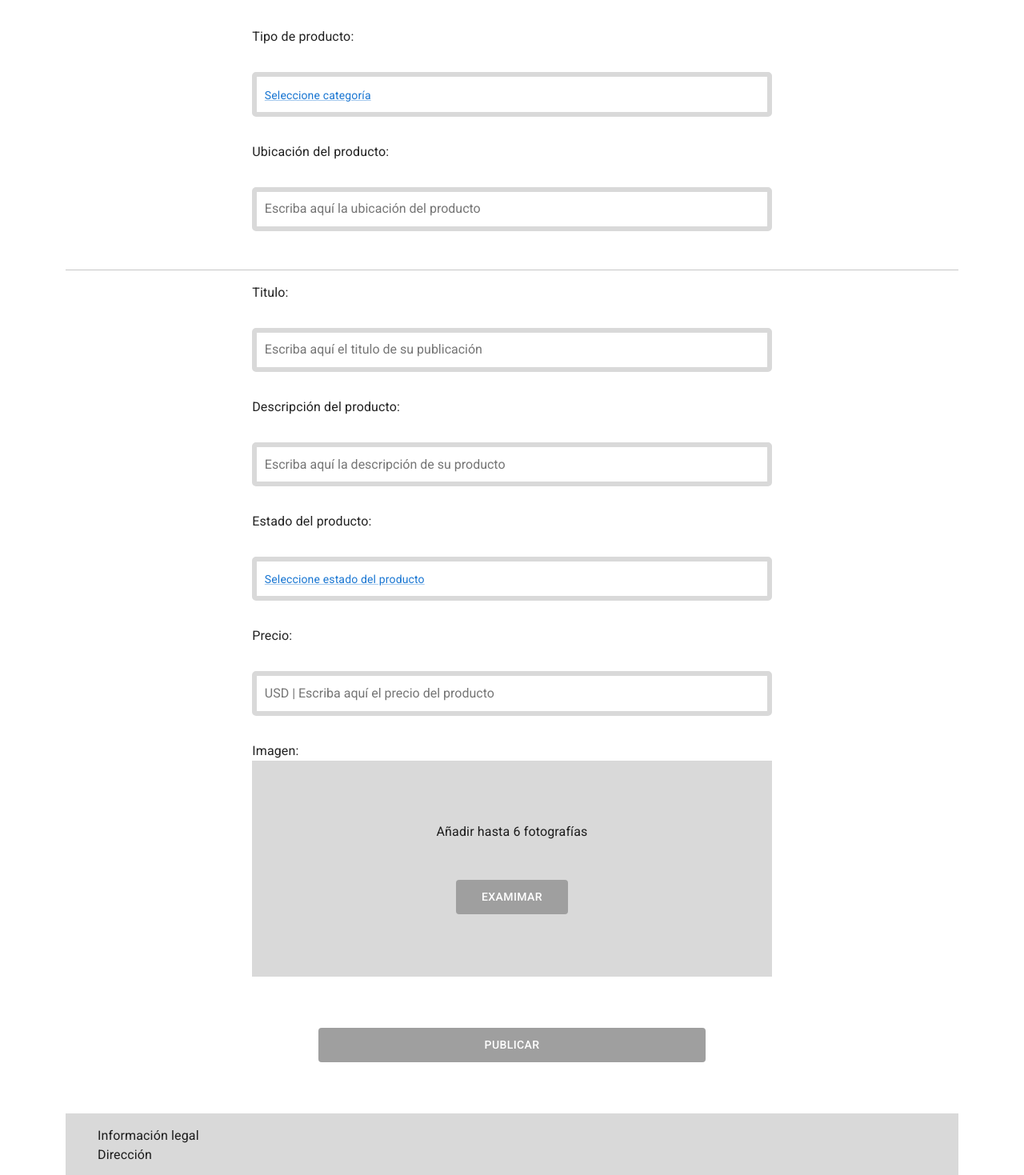
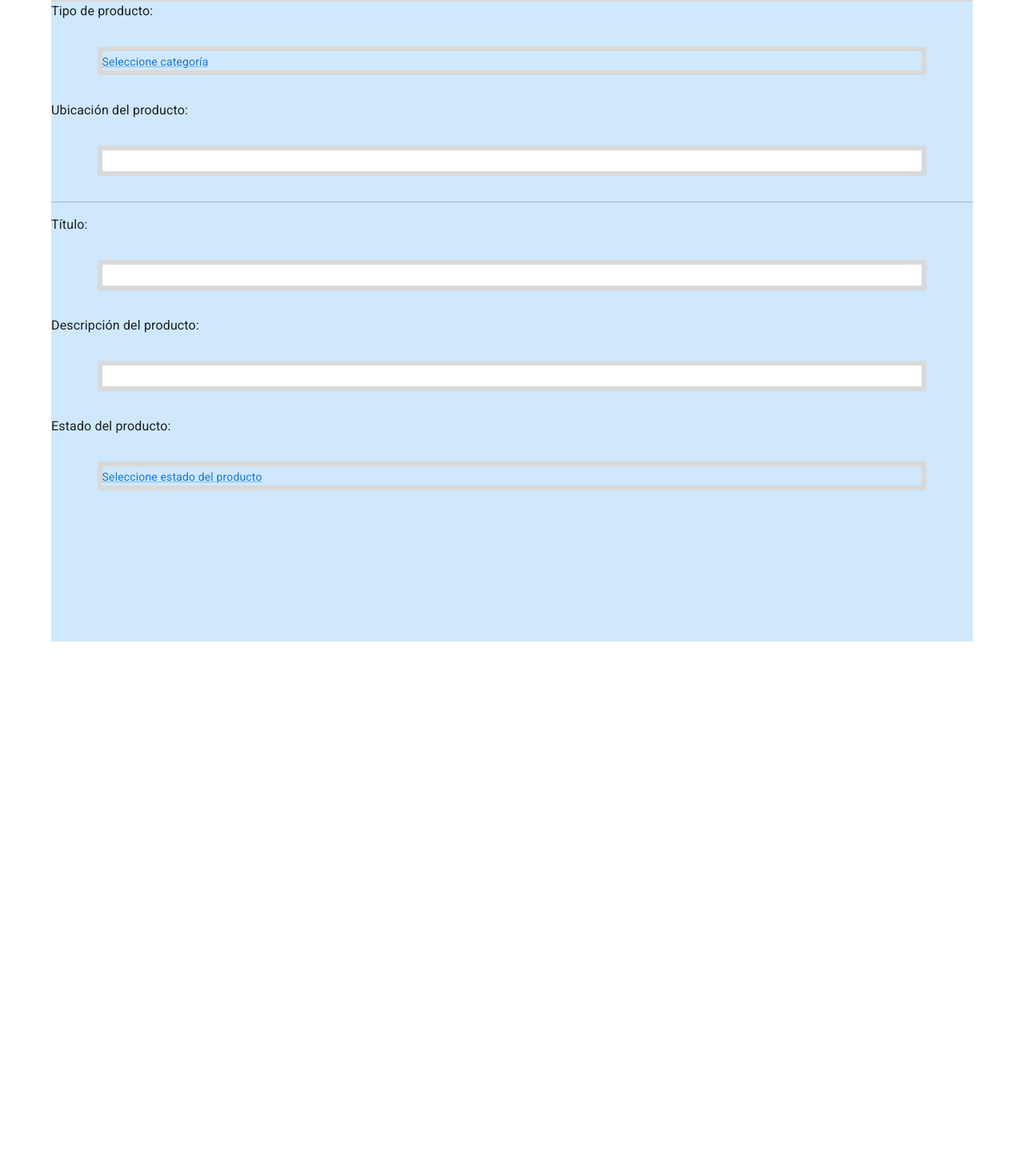
Before and after one commit to No-Country/c12-g21-m-java-react, a React (Vite) app in the folder Frontend/proyecto-nocountry/: page /vender in a window 1280 px wide. Shown: the part 220-1689 px from the top of the page at 80% size. After the commit the page ends 1022 px from the top, so only its background shows below. Built offline with nearby package versions, Linux system fonts and the light colour scheme.

Commit message:
se modifica pag vender y se usan componentes

```diff
--- /dev/null
+++ b/Frontend/proyecto-nocountry/src/components/inputs/InputLink.jsx
@@ -0,0 +1,22 @@
+import { Box, Link } from "@mui/material";
+
+const linkCat = <Link
+    component="button"
+    variant="body2"
+    onClick={() => {
+        console.info("Link categoria");
+    }}> Seleccione categoría </Link>
+
+const InputLink = () => {
+    return (
+        <div id='inputLink'>
+            <Box component="form" sx={{ borderRadius: "none", border: ".4rem solid #d9d9d9", maxWidth: "90%", margin: "2rem auto" }}>
+                <Box component="text">
+                    {linkCat}
+                </Box>
+            </Box>
+        </div>
+    )
+}
+
+export default InputLink
--- /dev/null
+++ b/Frontend/proyecto-nocountry/src/components/inputs/InputLinkEstado.jsx
@@ -0,0 +1,22 @@
+import { Box, Link } from "@mui/material";
+
+const linkEstado = <Link
+    component="button"
+    variant="body2"
+    onClick={() => {
+        console.info("Link estado de producto");
+    }}> Seleccione estado del producto </Link>
+
+const InputLinkEstado = () => {
+    return (
+        <div>
+            <Box component="form" sx={{ borderRadius: "none", border: ".4rem solid #d9d9d9", maxWidth: "90%", margin: "2rem auto" }}>
+                <Box component="text">
+                    {linkEstado}
+                </Box>
+            </Box>
+        </div>
+    )
+}
+
+export default InputLinkEstado
--- /dev/null
+++ b/Frontend/proyecto-nocountry/src/components/inputs/InputText.jsx
@@ -0,0 +1,14 @@
+import { Box } from "@mui/material";
+import "../inputs/inputs.css"
+
+const InputText = () => {
+    return (
+        <div id='inputText'>
+            <Box component="form" sx={{borderRadius: "none", border: ".4rem solid #d9d9d9", maxWidth: "90%", margin: "2rem auto"}}>
+                <input type="text" id="inputText" />
+            </Box>
+        </div>
+    )
+}
+
+export default InputText
--- /dev/null
+++ b/Frontend/proyecto-nocountry/src/components/inputs/inputs.css
@@ -0,0 +1,4 @@
+#inputText {
+    border: none;
+    width: 100%;
+}
--- a/Frontend/proyecto-nocountry/src/pages/vender/Vender.jsx
+++ b/Frontend/proyecto-nocountry/src/pages/vender/Vender.jsx
@@ -1,86 +1,32 @@
-import { Container } from "react-bootstrap";
-import { Box, Link, Button } from "@mui/material";
-import "../vender/vender-style.css"
+import { CssBaseline, Box, Container } from '@mui/material'
+import InputLink from '../../components/inputs/inputLink'
+import InputText from '../../components/inputs/inputText'
+import InputLinkEstado from '../../components/inputs/InputLinkEstado'
 
-const labelLinkCat = <Link
-    component="button"
-    variant="body2"
-    onClick={() => {
-        console.info("I'm a button.");
-    }}
-> Seleccione categoría </Link>
-
-const labelLinkEstado = <Link
-    component="button"
-    variant="body2"
-    onClick={() => {
-        console.info("I'm a button.");
-    }}
-> Seleccione estado del producto </Link>
-
-function Vender() {
+const Vender = () => {
     return (
-        <Container maxWidth="lg" className="main-vender">
-            <div className='tittle-vender'>
-                <h2>Vende tus productos usados de forma simple</h2>
-            </div>
-            <div className='form-vender'>
-                <Box component="form" className="first-form">
-                    <label htmlFor="form">Tipo de producto: </label>
-                    <Box component="text" className="linkBox">
-                        {labelLinkCat}
+        <div>
+            <CssBaseline>
+                <Container maxWidth="lg">
+                    <Box sx={{bgcolor: "#d9d9d9", padding: "3.5rem", textAlign: "center"}}>
+                        <h2>Vende tus productos usados de forma simple</h2>
                     </Box>
-                </Box>
-                <Box component="form" className="first-form">
-                    <label htmlFor="form">Ubicación del producto: </label>
-                    <Box component="input" className="linkBox" placeholder="Escriba aquí la ubicación del producto"></Box>
-                </Box>
-                <hr />
-                <Box className="second-form">
-                    <Box component="form" className="first-form">
-                        <label htmlFor="form">Titulo: </label>
-                        <Box component="input" className="linkBox" placeholder="Escriba aquí el titulo de su publicación"></Box>
+                    <Box sx={{bgcolor: "#cfe8fc", height: "100vh"}}>
+                        <label htmlFor="text">Tipo de producto: </label>
+                        <InputLink/>
+                        <label htmlFor="text">Ubicación del producto: </label>
+                        <InputText /> <hr />
+                        <label htmlFor="text">Título: </label>
+                        <InputText />
+                        <label htmlFor="text">Descripción del producto: </label>
+                        <InputText />
+                        <label htmlFor="text">Estado del producto: </label>
+                        <InputLinkEstado/>
                     </Box>
-                    <Box component="form" className="first-form">
-                        <label htmlFor="form">Descripción del producto: </label>
-                        <Box component="input" className="linkBox" placeholder="Escriba aquí la descripción de su producto"></Box>
-                    </Box>
-                    <Box component="form" className="first-form">
-                        <label htmlFor="form">Estado del producto: </label>
-                        <Box component="text" className="linkBox">
-                            {labelLinkEstado}
-                        </Box>
-                    </Box>
-                    <Box component="form" className="first-form">
-                        <label htmlFor="form">Precio: </label>
-                        <Box component="input" className="linkBox" placeholder="USD | Escriba aquí el precio del producto"></Box>
-                    </Box>
-                    <Box component="form" className="first-form">
-                        <label htmlFor="form">Imagen: </label>
-                        <Box className="fotoContainer"
-                            sx={{
-                                height: 270,
-                                backgroundColor: '#d9d9d9',
-                            }} >
-                            <p>Añadir hasta 6 fotografías</p>
-                            <Button>
-                                <p>EXAMIMAR</p>
-                                <input type="file" name="examinar" id="examinar" />
-                            </Button>
-                        </Box>
-                    </Box>
-                    <div className="btnPublicar">
-                        <Button>Publicar</Button>
-                    </div>
-                    <div className="infoLegal">
-                        <p>Información legal</p>
-                        <p>Dirección</p>
-                    </div>
-                </Box>
-            </div>
-        </Container>
-
-    );
+                </Container>
+            </CssBaseline>
+        </div>
+    )
 }
 
 export default Vender
--- a/Frontend/proyecto-nocountry/src/pages/vender/vender-style.css
+++ /dev/null
@@ -1,97 +0,0 @@
-.tittle-vender {
-    background-color: #d9d9d9;
-    padding: 2rem;
-    margin: 2.5rem 0;
-    text-align: center;
-}
-
-.first-form {
-    max-width: 60%;
-    padding: 0 10px;
-    margin: 0 auto;
-    display: flex;
-    flex-direction: column;
-}
-
-.linkBox {
-    border: 6px solid #d9d9d9;
-    border-radius: 5px;
-    padding: .6rem;
-    margin: 2rem 0;
-}
-
-.linkBoxUsd {
-    border: 6px solid #d9d9d9;
-    border-radius: 5px;
-    margin: 2rem 0;
-    display: flex;
-    align-items: center;
-}
-
-.linkBoxInput {
-    border: none;
-    width: 100%;
-}
-
-.fotoContainer {
-    display: flex;
-    flex-direction: column;
-    justify-content: center;
-    align-items: center;
-}
-
-.fotoContainer p {
-    margin-bottom: 3rem;
-}
-
-.fotoContainer Button {
-    background-color: #9f9f9f;
-    color: white;
-    padding: .6rem 2rem;
-}
-
-.fotoContainer Button:hover {
-    background-color: black;
-}
-
-.fotoContainer Button p {
-    text-align: center;
-    margin: 0;
-}
-
-.fotoContainer Button input {
-    position: absolute;
-    top: 0px;
-    left: 0px;
-    right: 0px;
-    bottom: 0px;
-    width: 100%;
-    height: 100%;
-    opacity: 0;
-}
-
-.btnPublicar {
-    display: flex;
-    flex-direction: column;
-    align-items: center;
-}
-
-.btnPublicar Button {
-    background-color: #9f9f9f;
-    color: white;
-    padding: .6rem 13rem;
-    margin: 4rem 0;
-}
-
-.btnPublicar Button:hover {
-    background-color: black;
-}
-
-.infoLegal {
-    background-color: #d9d9d9;
-    padding: 1rem 2.5rem;
-}
-
-.infoLegal p {
-    margin: 0;
-}
```
